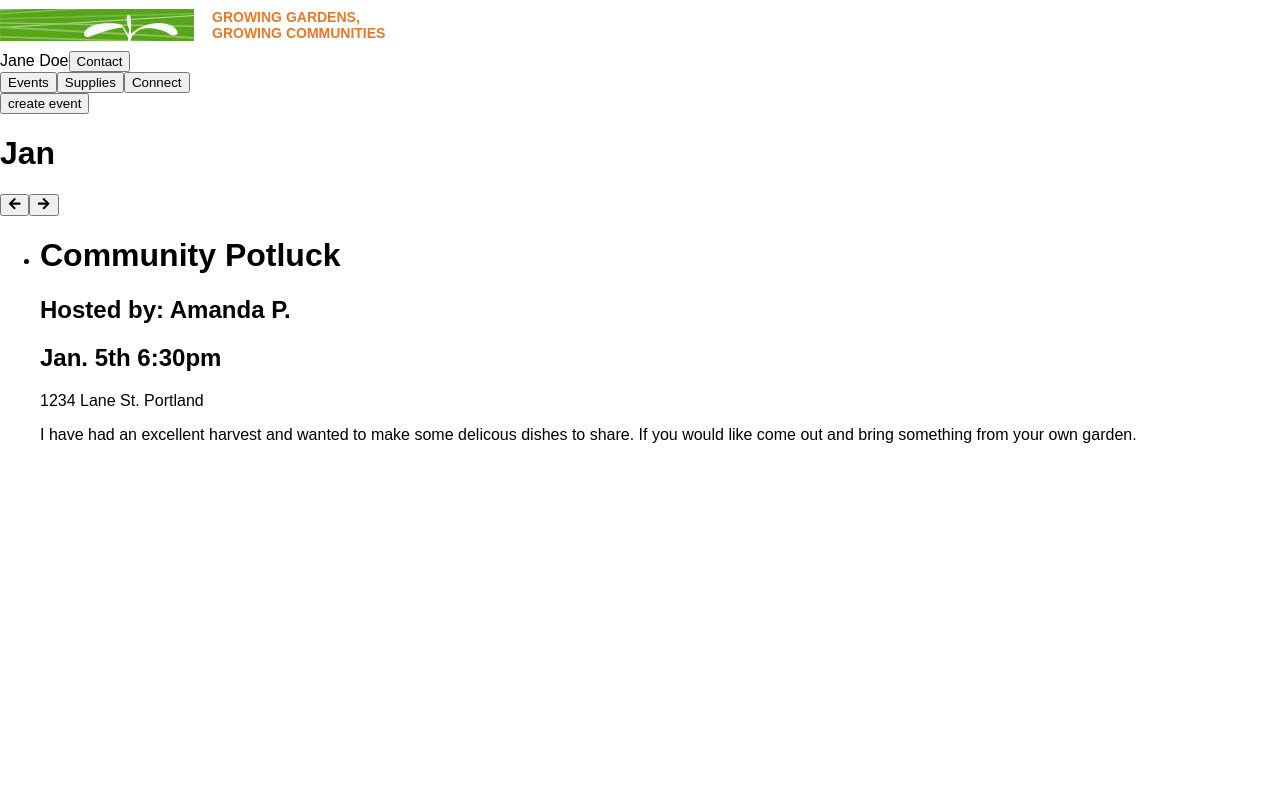
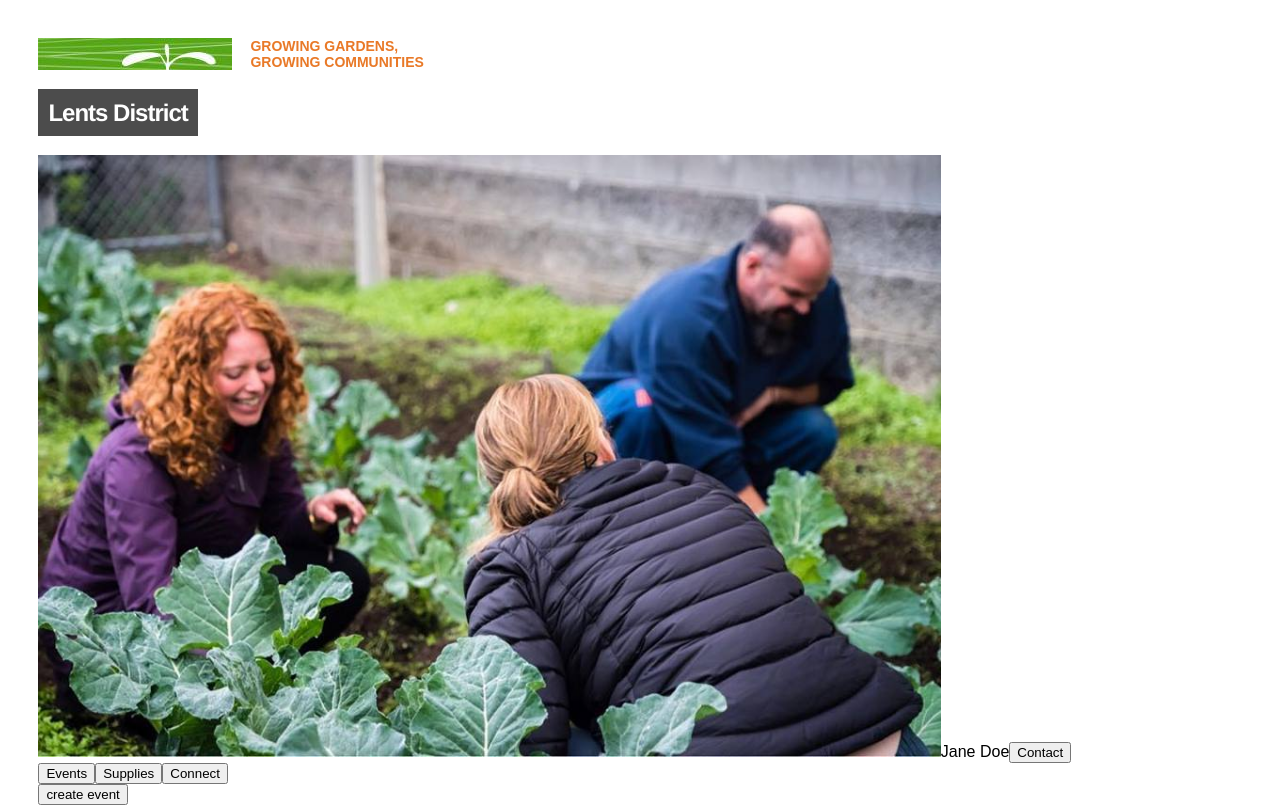
Before and after one commit to sacrebleujayy/wecode2018-team16, a React (Create React App) app in the folder kickstart-js-master/client/: page / in a window 1280 px wide. Shown: the top 807 px of the page. Built offline with nearby package versions, Linux system fonts and the light colour scheme; no server answers.

Commit message:
rough finish

```diff
--- a/kickstart-js-master/client/src/App.css
+++ b/kickstart-js-master/client/src/App.css
@@ -1,5 +1,5 @@
 .wrapper {
-
+  margin: 3%;
 }
 
 .header-wrapper {
@@ -53,3 +53,19 @@
     transform: rotate(360deg);
   }
 }
+
+img {
+  width: 75%;
+  height: auto;
+  position: relative;
+}
+
+
+h2 span {
+  color: white;
+  font: bold 24px/45px Helvetica, Sans-Serif;
+  letter-spacing: -1px;
+  background: rgb(0, 0, 0); /* fallback color */
+  background: rgba(0, 0, 0, 0.7);
+  padding: 10px;
+}
--- a/kickstart-js-master/client/src/App.js
+++ b/kickstart-js-master/client/src/App.js
@@ -40,6 +40,8 @@ class App extends Component {
           <a href="#"><h1>Growing Gardens,<br></br>Growing Communities</h1></a>
         </header>
         <div className="organizer-wrapper">
+          <h2 id='image'><span>Lents District</span></h2>
+          <img src='/assets/garden-asset.jpg'/>
           <span className="organizer-name">Jane Doe</span>
           <button className="organizer-contact button">Contact</button>
         </div>
```
